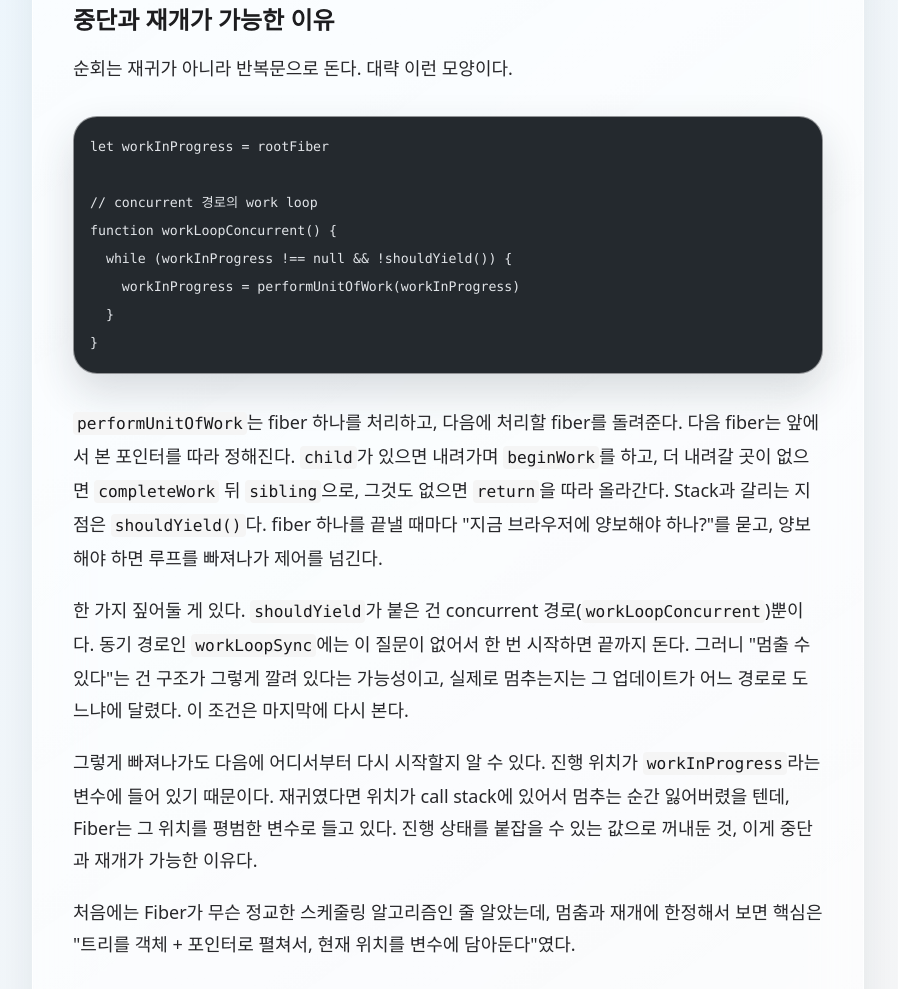
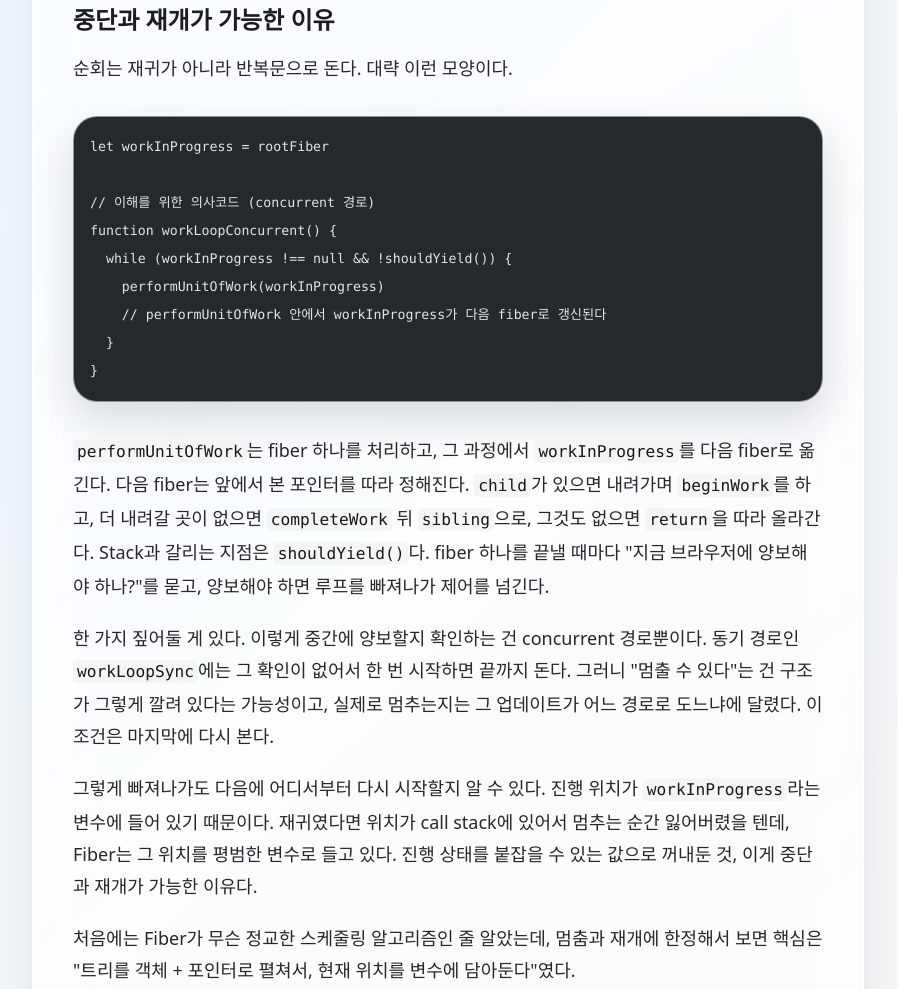
Before and after one commit to DanSJKim/sjblog, an Astro site: page /posts/react-stack-vs-fiber-reconciler in a window 1280 px wide. Shown: the part 4297-5286 px from the top of the page, without its empty margins (192-1090 px from the left). Built offline with nearby package versions, Linux system fonts and the light colour scheme; Astro itself is replaced by a stand-in of ours; code samples lack their colours.

Commit message:
Make work loop pseudocode match real React semantics
- Label as 의사코드; performUnitOfWork updates workInProgress internally (returns void)

- Generalize the yield-check wording to reduce version brittleness

- Soften default-update claim with 기본적으로

Co-Authored-By: Claude Opus 4.8 (1M context) <noreply@anthropic.com>

````diff
--- a/src/content/posts/react-stack-vs-fiber-reconciler.md
+++ b/src/content/posts/react-stack-vs-fiber-reconciler.md
@@ -107,17 +107,18 @@ fiber들은 이렇게 연결된다.
 ```js
 let workInProgress = rootFiber
 
-// concurrent 경로의 work loop
+// 이해를 위한 의사코드 (concurrent 경로)
 function workLoopConcurrent() {
   while (workInProgress !== null && !shouldYield()) {
-    workInProgress = performUnitOfWork(workInProgress)
+    performUnitOfWork(workInProgress)
+    // performUnitOfWork 안에서 workInProgress가 다음 fiber로 갱신된다
   }
 }
 ```
 
-`performUnitOfWork`는 fiber 하나를 처리하고, 다음에 처리할 fiber를 돌려준다. 다음 fiber는 앞에서 본 포인터를 따라 정해진다. `child`가 있으면 내려가며 `beginWork`를 하고, 더 내려갈 곳이 없으면 `completeWork` 뒤 `sibling`으로, 그것도 없으면 `return`을 따라 올라간다. Stack과 갈리는 지점은 `shouldYield()`다. fiber 하나를 끝낼 때마다 "지금 브라우저에 양보해야 하나?"를 묻고, 양보해야 하면 루프를 빠져나가 제어를 넘긴다.
+`performUnitOfWork`는 fiber 하나를 처리하고, 그 과정에서 `workInProgress`를 다음 fiber로 옮긴다. 다음 fiber는 앞에서 본 포인터를 따라 정해진다. `child`가 있으면 내려가며 `beginWork`를 하고, 더 내려갈 곳이 없으면 `completeWork` 뒤 `sibling`으로, 그것도 없으면 `return`을 따라 올라간다. Stack과 갈리는 지점은 `shouldYield()`다. fiber 하나를 끝낼 때마다 "지금 브라우저에 양보해야 하나?"를 묻고, 양보해야 하면 루프를 빠져나가 제어를 넘긴다.
 
-한 가지 짚어둘 게 있다. `shouldYield`가 붙은 건 concurrent 경로(`workLoopConcurrent`)뿐이다. 동기 경로인 `workLoopSync`에는 이 질문이 없어서 한 번 시작하면 끝까지 돈다. 그러니 "멈출 수 있다"는 건 구조가 그렇게 깔려 있다는 가능성이고, 실제로 멈추는지는 그 업데이트가 어느 경로로 도느냐에 달렸다. 이 조건은 마지막에 다시 본다.
+한 가지 짚어둘 게 있다. 이렇게 중간에 양보할지 확인하는 건 concurrent 경로뿐이다. 동기 경로인 `workLoopSync`에는 그 확인이 없어서 한 번 시작하면 끝까지 돈다. 그러니 "멈출 수 있다"는 건 구조가 그렇게 깔려 있다는 가능성이고, 실제로 멈추는지는 그 업데이트가 어느 경로로 도느냐에 달렸다. 이 조건은 마지막에 다시 본다.
 
 그렇게 빠져나가도 다음에 어디서부터 다시 시작할지 알 수 있다. 진행 위치가 `workInProgress`라는 변수에 들어 있기 때문이다. 재귀였다면 위치가 call stack에 있어서 멈추는 순간 잃어버렸을 텐데, Fiber는 그 위치를 평범한 변수로 들고 있다. 진행 상태를 붙잡을 수 있는 값으로 꺼내둔 것, 이게 중단과 재개가 가능한 이유다.
 
@@ -146,7 +147,7 @@ function workLoopConcurrent() {
 
 그런데 멈출 수만 있어서는 부족하다. 여러 업데이트가 동시에 밀려 있을 때 무엇을 먼저 할지도 정해야 한다. 그 우선순위를 맡는 게 `lanes`다. fiber마다 이 업데이트가 얼마나 급한지를 lane으로 표시해두면, 급한 업데이트를 먼저 처리하고 덜 급한 건 미룰 수 있다. `useTransition`으로 감싼 업데이트가 입력에 밀리는 게 이 우선순위 위에서 돌아가는 동작이다. 다만 lane이 실제로 어떻게 비트로 묶이고 비교되는지는 따로 더 파봐야 해서, 이 글에서는 "급한 정도를 fiber에 적어둔다" 정도로 남겨둔다.
 
-앞에서 미뤄둔 조건을 여기서 마저 본다. 이 중단과 재개가 항상 켜져 있는 건 아니다. `createRoot`로 concurrent 렌더링을 켜면, 그중 대표적으로 `startTransition`이나 `useTransition`으로 표시한 업데이트가 시간 분할의 대상이 된다. 평범한 동기 업데이트는 같은 root에서도 한 번에 끝까지 렌더링한다. Fiber는 "멈출 수 있는 구조"를 깔아둔 쪽이고, 실제로 멈추는 건 그 위에서 transition으로 표시한 작업이다.
+앞에서 미뤄둔 조건을 여기서 마저 본다. 이 중단과 재개가 항상 켜져 있는 건 아니다. `createRoot`로 concurrent 렌더링을 켜면, 그중 대표적으로 `startTransition`이나 `useTransition`으로 표시한 업데이트가 시간 분할의 대상이 된다. 평범한 동기 업데이트는 같은 root에서도 기본적으로 한 번에 끝까지 렌더링한다. Fiber는 "멈출 수 있는 구조"를 깔아둔 쪽이고, 실제로 멈추는 건 그 위에서 transition으로 표시한 작업이다.
 
 ## 정리
 
````
